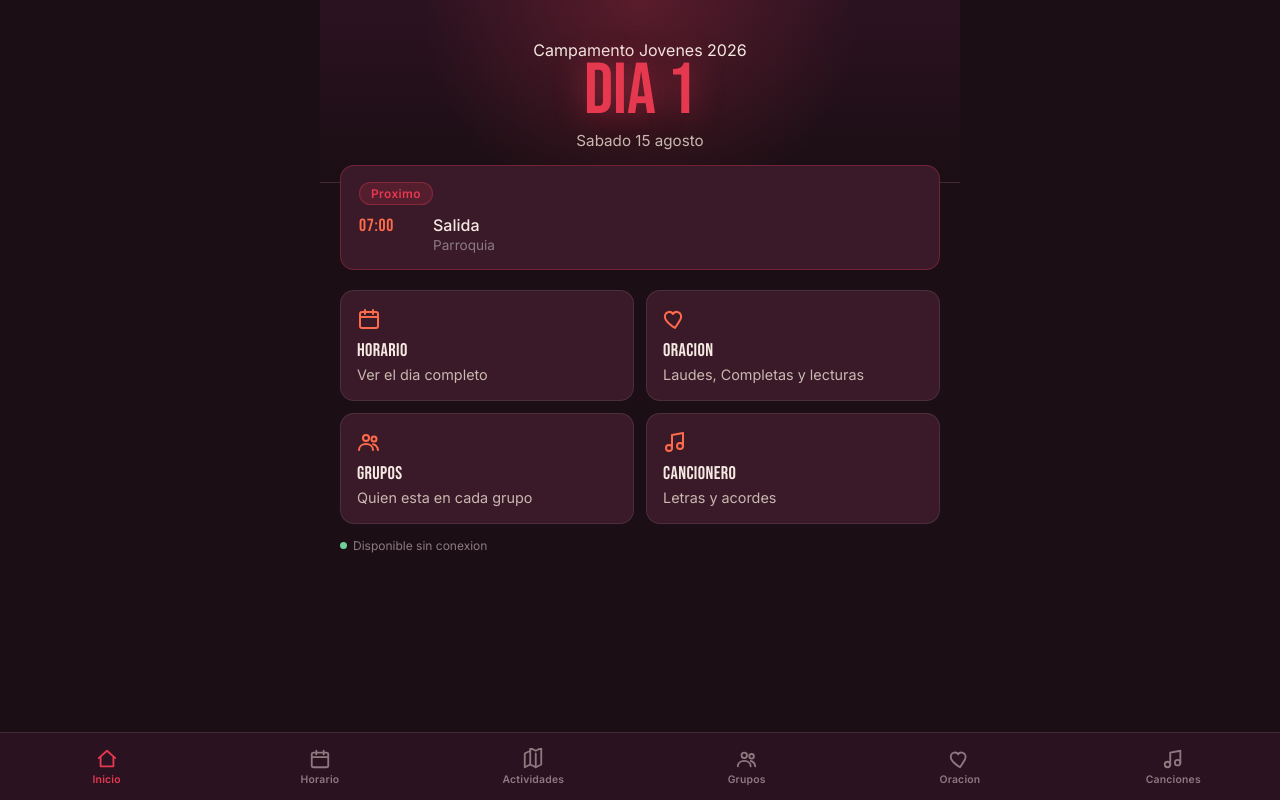
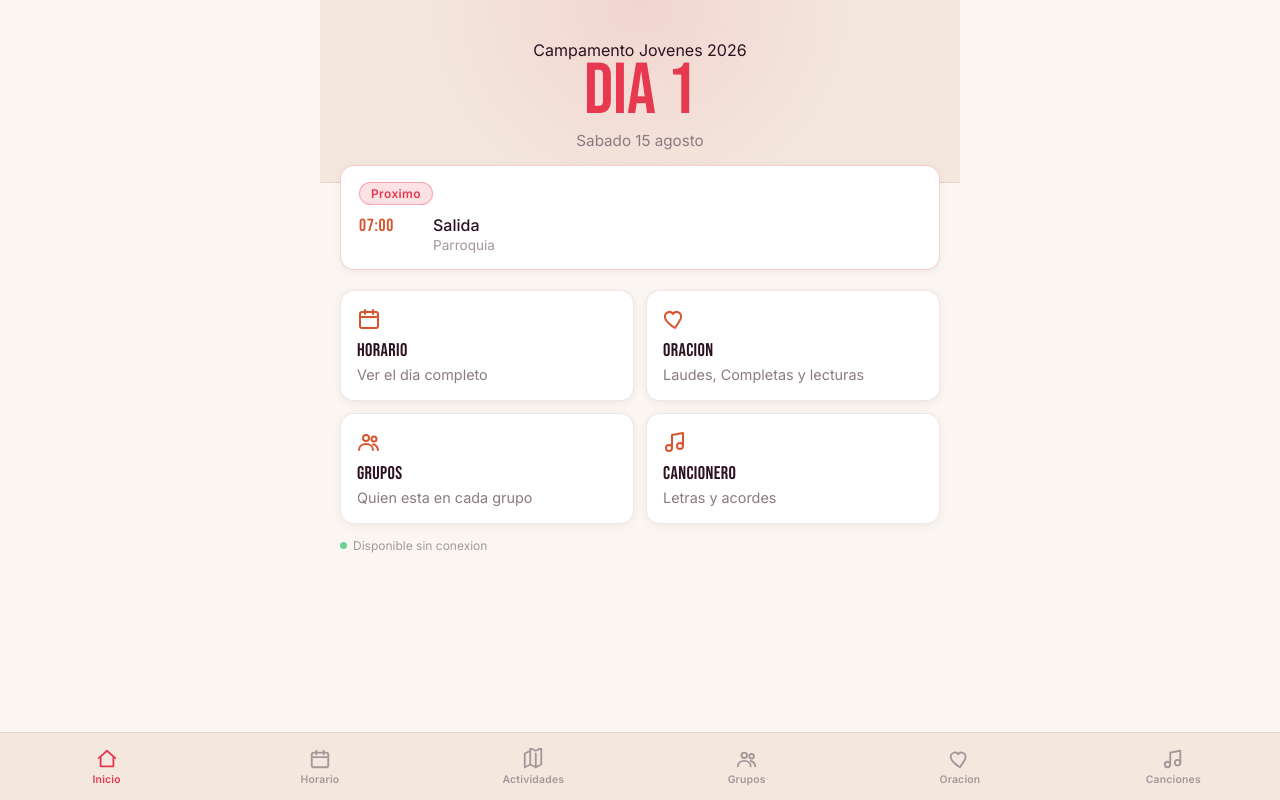
Before and after one commit to Pablopalmed/campamento-jovenes-2026, a React (Vite) app: page / in a window 1280 px wide. Built offline with nearby package versions, Linux system fonts and the light colour scheme.

Commit message:
Update index.css

```diff
--- a/src/index.css
+++ b/src/index.css
@@ -5,16 +5,17 @@
 @import '@fontsource/inter/700.css';
 
 :root {
-  --color-bg: #1B0E14;
-  --color-bg-elevated: #2B1220;
-  --color-bg-card: #3A1A29;
+  --color-bg: #FBF6F2;
+  --color-bg-elevated: #F3E7DE;
+  --color-bg-card: #FFFFFF;
   --color-red: #E63950;
   --color-red-dark: #B8283C;
-  --color-fire: #FF6B4A;
-  --color-cream: #F5E9E2;
-  --color-cream-dim: #C9B8B0;
-  --color-stone: #8C7A80;
-  --color-border: rgba(245, 233, 226, 0.1);
+  --color-fire: #D9552E;
+  --color-cream: #2B1220;
+  --color-cream-dim: #8C7A80;
+  --color-stone: #A6969A;
+  --color-border: rgba(43, 18, 32, 0.09);
+  --shadow-tarjeta: 0 2px 10px rgba(43, 18, 32, 0.06);
 
   --font-display: 'Bebas Neue', 'Arial Narrow', sans-serif;
   --font-body: 'Inter', system-ui, sans-serif;
@@ -85,7 +86,7 @@ p {
 }
 
 .cabecera {
-  background: linear-gradient(180deg, var(--color-bg-elevated) 0%, var(--color-bg) 100%);
+  background: var(--color-bg-elevated);
   padding: 28px 20px 24px;
   border-bottom: 1px solid var(--color-border);
 }
@@ -112,6 +113,7 @@ p {
   border: 1px solid var(--color-border);
   border-radius: var(--radius);
   padding: 16px 18px;
+  box-shadow: var(--shadow-tarjeta);
 }
 
 .tarjeta-titulo {
@@ -177,7 +179,7 @@ p {
 .dia-boton.activo {
   background: var(--color-red);
   border-color: var(--color-red);
-  color: var(--color-bg);
+  color: #FFFFFF;
 }
 
 .franja-horaria {
@@ -218,7 +220,7 @@ p {
   justify-content: center;
   font-family: var(--font-display);
   font-size: 1.2rem;
-  color: var(--color-cream);
+  color: #FFFFFF;
   flex: none;
 }
 
@@ -238,7 +240,7 @@ p {
 }
 
 .lista-integrantes li {
-  background: rgba(245, 233, 226, 0.06);
+  background: rgba(43, 18, 32, 0.05);
   border-radius: 8px;
   padding: 4px 10px;
   font-size: 0.85rem;
@@ -268,7 +270,7 @@ p {
 .tab-oracion.activo {
   background: var(--color-red);
   border-color: var(--color-red);
-  color: var(--color-bg);
+  color: #FFFFFF;
 }
 
 .bloque-oracion {
@@ -334,8 +336,8 @@ p {
   position: relative;
   padding: 40px 20px 32px;
   background:
-    radial-gradient(circle at 50% 0%, rgba(230, 57, 80, 0.25), transparent 60%),
-    linear-gradient(180deg, var(--color-bg-elevated) 0%, var(--color-bg) 100%);
+    radial-gradient(circle at 50% 0%, rgba(230, 57, 80, 0.10), transparent 60%),
+    var(--color-bg-elevated);
   text-align: center;
   border-bottom: 1px solid var(--color-border);
 }
@@ -345,7 +347,6 @@ p {
   font-size: 4.5rem;
   color: var(--color-red);
   line-height: 0.9;
-  text-shadow: 0 0 30px rgba(230, 57, 80, 0.5);
 }
 
 .hero-inicio .dia-fecha {
@@ -359,9 +360,10 @@ p {
   position: relative;
   z-index: 2;
   background: var(--color-bg-card);
-  border: 1px solid rgba(230, 57, 80, 0.3);
+  border: 1px solid rgba(230, 57, 80, 0.25);
   border-radius: var(--radius);
   padding: 16px 18px;
+  box-shadow: var(--shadow-tarjeta);
 }
 
 .accesos-rapidos {
@@ -378,6 +380,7 @@ p {
   display: flex;
   flex-direction: column;
   gap: 8px;
+  box-shadow: var(--shadow-tarjeta);
 }
 
 .acceso-rapido svg {
```
